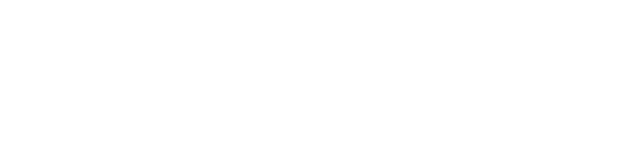
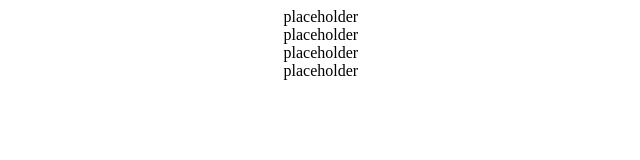
Before and after one commit to gmocore/simon, a plain HTML site: page index.html in a window 1280 px wide. Shown: the whole page, without its empty margins (98-738 px from the left). Drawn offline with Linux system fonts and the light colour scheme.

Commit message:
added html skeleton

```diff
--- a/index.html
+++ b/index.html
@@ -8,6 +8,17 @@
     <link rel="stylesheet" href="style.css">
 </head>
 <body>
+    <div class="page-wrapper">
+        <div class="simon-container">
+            <div class="button-container">
+                <div class="pad">placeholder</div>
+                <div class="pad">placeholder</div>
+                <div class="pad">placeholder</div>
+                <div class="pad">placeholder</div>
+
+            </div>
+        </div>
+    </div>
 
 
     <script src="main.js"></script>
--- a/style.css
+++ b/style.css
@@ -0,0 +1,8 @@
+
+
+.simon-container {
+    width: 65%;
+    display: flex;
+    justify-content: center;
+    align-items: center;
+}
```
